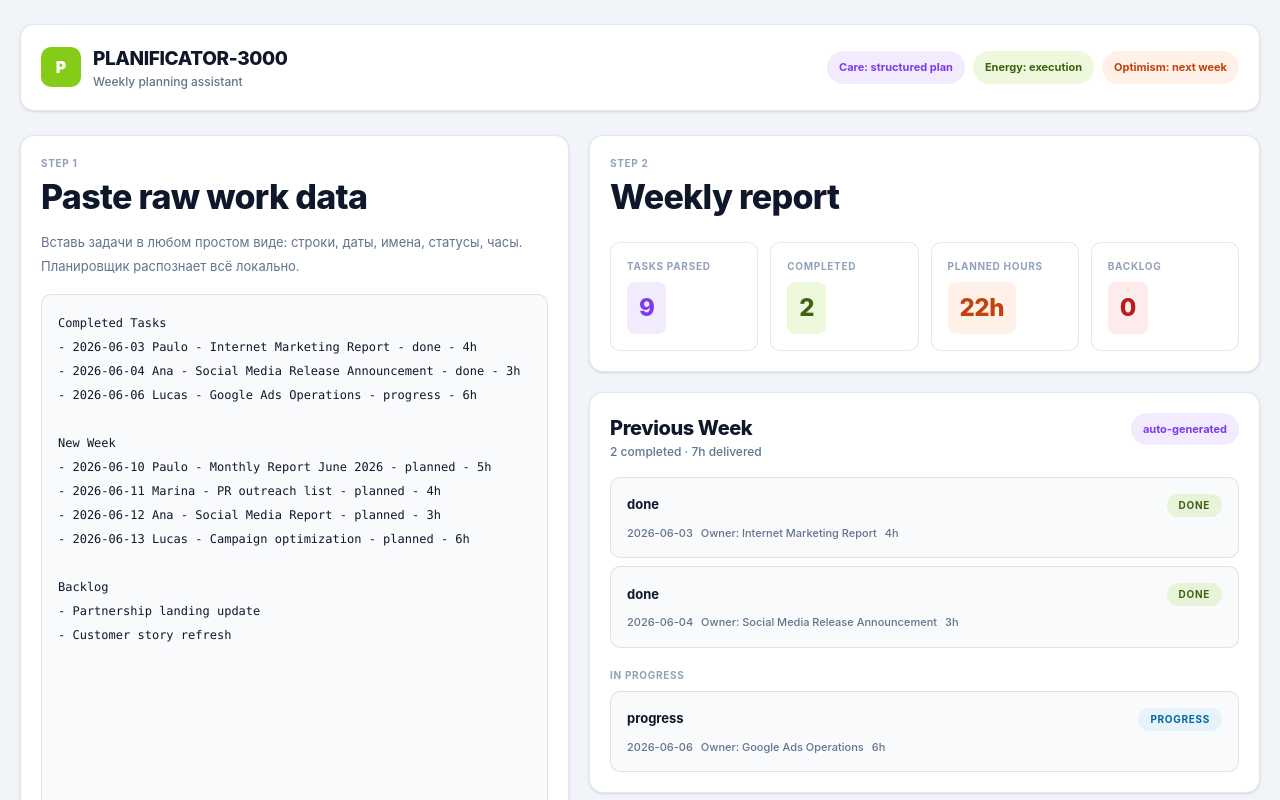
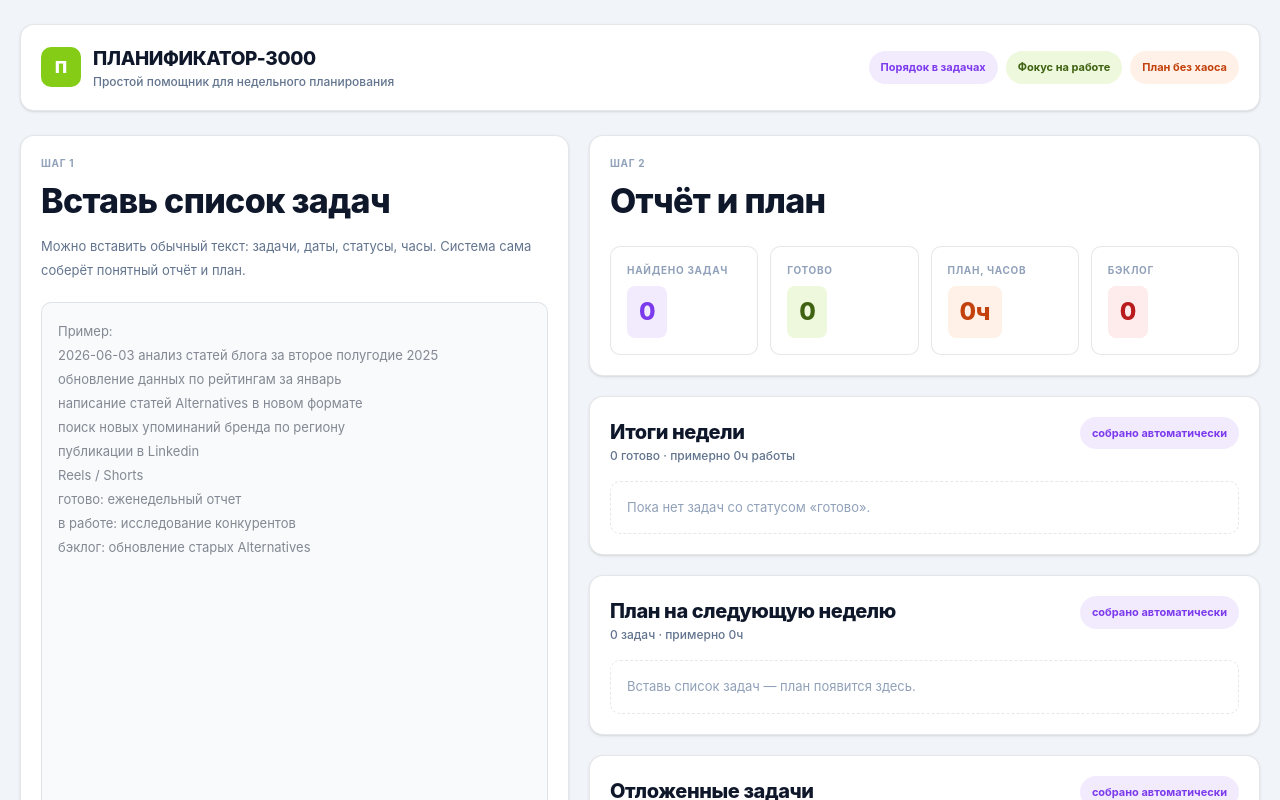
Before and after one commit to svetlohub/planificator3000, a Next.js app in the folder apps/web/: page / in a window 1280 px wide. Shown: the top 800 px of the page. Built offline with nearby package versions, Linux system fonts and the light colour scheme.

Commit message:
Localize production planning frontend

```diff
--- a/apps/web/app/page.tsx
+++ b/apps/web/app/page.tsx
@@ -1,163 +1,200 @@
+/* global navigator */
 "use client";
 
 import type { ReactNode } from "react";
 import { useMemo, useState } from "react";
 
+type TaskStatus = "done" | "progress" | "planned" | "backlog";
+
 type ParsedTask = {
   title: string;
   date?: string;
   owner?: string;
-  status: "done" | "progress" | "planned" | "backlog";
+  status: TaskStatus;
   estimate: number;
 };
 
-const demoText = `Completed Tasks
-- 2026-06-03 Paulo - Internet Marketing Report - done - 4h
-- 2026-06-04 Ana - Social Media Release Announcement - done - 3h
-- 2026-06-06 Lucas - Google Ads Operations - progress - 6h
+const placeholder = `Пример:
+2026-06-03 анализ статей блога за второе полугодие 2025
+обновление данных по рейтингам за январь
+написание статей Alternatives в новом формате
+поиск новых упоминаний бренда по региону
+публикации в Linkedin
+Reels / Shorts
+готово: еженедельный отчет
+в работе: исследование конкурентов
+бэклог: обновление старых Alternatives`;
 
-New Week
-- 2026-06-10 Paulo - Monthly Report June 2026 - planned - 5h
-- 2026-06-11 Marina - PR outreach list - planned - 4h
-- 2026-06-12 Ana - Social Media Report - planned - 3h
-- 2026-06-13 Lucas - Campaign optimization - planned - 6h
+function detectStatus(line: string, section: TaskStatus): TaskStatus {
+  const lower = line.toLowerCase();
 
-Backlog
-- Partnership landing update
-- Customer story refresh`;
+  if (lower.includes("готово") || lower.includes("сделано") || lower.includes("done") || lower.includes("completed")) {
+    return "done";
+  }
+
+  if (lower.includes("в работе") || lower.includes("делаю") || lower.includes("progress") || lower.includes("doing")) {
+    return "progress";
+  }
+
+  if (lower.includes("бэклог") || lower.includes("backlog") || lower.includes("потом") || lower.includes("отлож")) {
+    return "backlog";
+  }
+
+  return section;
+}
+
+function cleanTitle(line: string): string {
+  return line
+    .replace(/^[-*•]\s*/, "")
+    .replace(/^\d+\.\s*/, "")
+    .replace(/\b\d{4}-\d{2}-\d{2}\b/g, "")
+    .replace(/\b\d+(?:\.\d+)?\s*(h|ч|час|часа|часов)\b/gi, "")
+    .replace(/^(готово|сделано|в работе|бэклог|план|задача)\s*[:—-]\s*/i, "")
+    .replace(/\s+/g, " ")
+    .trim();
+}
 
 function parseTasks(raw: string): ParsedTask[] {
+  let currentSection: TaskStatus = "planned";
+
   return raw
     .split("\n")
     .map((line) => line.trim())
-    .filter((line) => line.startsWith("-") || line.startsWith("*"))
-    .map((line) => {
-      const clean = line.replace(/^[-*]\s*/, "");
-      const estimateMatch = clean.match(/(\d+(?:\.\d+)?)\s*h/i);
-      const dateMatch = clean.match(/\d{4}-\d{2}-\d{2}/);
-      const lower = clean.toLowerCase();
+    .filter(Boolean)
+    .flatMap((line) => {
+      const lower = line.toLowerCase();
 
-      const status =
-        lower.includes("done") || lower.includes("completed")
-          ? "done"
-          : lower.includes("progress") || lower.includes("doing")
-            ? "progress"
-            : lower.includes("backlog") || lower.includes("deferred")
-              ? "backlog"
-              : "planned";
+      if (["готово", "сделано", "прошлая неделя", "previous week", "completed tasks"].some((word) => lower.includes(word)) && line.length < 35) {
+        currentSection = "done";
+        return [];
+      }
 
-      const parts = clean.split(" - ").map((part) => part.trim());
+      if (["новая неделя", "план", "next week", "new week"].some((word) => lower.includes(word)) && line.length < 35) {
+        currentSection = "planned";
+        return [];
+      }
 
-      return {
-        title: parts.at(-2)?.match(/\d+h/i) ? parts.at(-3) || clean : parts.at(-2) || parts.at(-1) || clean,
-        date: dateMatch?.[0],
-        owner: parts.length >= 3 ? parts[1] : undefined,
-        status,
-        estimate: estimateMatch ? Number(estimateMatch[1]) : 2,
-      };
+      if (["бэклог", "backlog", "отложено"].some((word) => lower.includes(word)) && line.length < 35) {
+        currentSection = "backlog";
+        return [];
+      }
+
+      const date = line.match(/\d{4}-\d{2}-\d{2}/)?.[0];
+      const estimateMatch = line.match(/(\d+(?:\.\d+)?)\s*(h|ч|час|часа|часов)/i);
+      const title = cleanTitle(line);
+
+      if (!title || title.length < 3) {
+        return [];
+      }
+
+      return [
+        {
+          title,
+          date,
+          status: detectStatus(line, currentSection),
+          estimate: estimateMatch ? Number(estimateMatch[1]) : 2,
+        },
+      ];
     });
 }
 
-function groupByStatus(tasks: ParsedTask[], status: ParsedTask["status"]) {
+function byStatus(tasks: ParsedTask[], status: TaskStatus) {
   return tasks.filter((task) => task.status === status);
 }
 
 export default function HomePage() {
-  const [raw, setRaw] = useState(demoText);
+  const [raw, setRaw] = useState("");
 
   const tasks = useMemo(() => parseTasks(raw), [raw]);
-  const done = groupByStatus(tasks, "done");
-  const progress = groupByStatus(tasks, "progress");
-  const planned = groupByStatus(tasks, "planned");
-  const backlog = groupByStatus(tasks, "backlog");
+  const done = byStatus(tasks, "done");
+  const progress = byStatus(tasks, "progress");
+  const planned = byStatus(tasks, "planned");
+  const backlog = byStatus(tasks, "backlog");
 
   const plannedHours = planned.reduce((sum, task) => sum + task.estimate, 0);
-  const completedHours = done.reduce((sum, task) => sum + task.estimate, 0);
+  const doneHours = done.reduce((sum, task) => sum + task.estimate, 0);
 
   return (
     <main className="min-h-screen bg-[#F1F5F9] text-[#0F172A]">
       <section className="mx-auto max-w-7xl px-5 py-6">
-        <header className="mb-6 flex flex-col gap-4 rounded-[14px] border border-slate-900/10 bg-white p-5 shadow-sm md:flex-row md:items-center md:justify-between">
-          <div>
+        <header className="mb-6 rounded-[14px] border border-slate-900/10 bg-white p-5 shadow-sm">
+          <div className="flex flex-col gap-4 md:flex-row md:items-center md:justify-between">
             <div className="flex items-center gap-3">
-              <div className="grid size-10 place-items-center rounded-[10px] bg-[#84CC16] font-black text-white">
-                P
-              </div>
+              <div className="grid size-10 place-items-center rounded-[10px] bg-[#84CC16] font-black text-white">П</div>
               <div>
-                <p className="font-syne text-[19px] font-extrabold tracking-[-.02em]">PLANIFICATOR-3000</p>
-                <p className="text-xs font-medium text-slate-500">Weekly planning assistant</p>
+                <p className="text-[19px] font-extrabold tracking-[-.02em]">ПЛАНИФИКАТОР-3000</p>
+                <p className="text-xs font-medium text-slate-500">Простой помощник для недельного планирования</p>
               </div>
             </div>
-          </div>
 
-          <div className="flex flex-wrap gap-2 text-[11px] font-bold">
-            <span className="rounded-full bg-[#7C3AED]/10 px-3 py-2 text-[#7C3AED]">Care: structured plan</span>
-            <span className="rounded-full bg-[#84CC16]/15 px-3 py-2 text-[#3F6212]">Energy: execution</span>
-            <span className="rounded-full bg-[#F97316]/10 px-3 py-2 text-[#C2410C]">Optimism: next week</span>
+            <div className="flex flex-wrap gap-2 text-[11px] font-bold">
+              <span className="rounded-full bg-[#7C3AED]/10 px-3 py-2 text-[#7C3AED]">Порядок в задачах</span>
+              <span className="rounded-full bg-[#84CC16]/15 px-3 py-2 text-[#3F6212]">Фокус на работе</span>
+              <span className="rounded-full bg-[#F97316]/10 px-3 py-2 text-[#C2410C]">План без хаоса</span>
+            </div>
           </div>
         </header>
 
         <div className="grid gap-5 lg:grid-cols-[0.9fr_1.1fr]">
           <section className="rounded-[14px] border border-slate-900/10 bg-white p-5 shadow-sm">
-            <div className="mb-4">
-              <p className="text-[10px] font-bold uppercase tracking-[.7px] text-slate-400">Step 1</p>
-              <h1 className="font-syne text-[34px] font-extrabold tracking-[-.02em]">Paste raw work data</h1>
-              <p className="mt-2 text-[13px] leading-6 text-slate-500">
-                Вставь задачи в любом простом виде: строки, даты, имена, статусы, часы. Планировщик распознает всё локально.
-              </p>
-            </div>
+            <p className="text-[10px] font-bold uppercase tracking-[.7px] text-slate-400">Шаг 1</p>
+            <h1 className="mt-1 text-[34px] font-extrabold tracking-[-.02em]">Вставь список задач</h1>
+            <p className="mt-2 text-[13px] leading-6 text-slate-500">
+              Можно вставить обычный текст: задачи, даты, статусы, часы. Система сама соберёт понятный отчёт и план.
+            </p>
 
             <textarea
               value={raw}
               onChange={(event) => setRaw(event.target.value)}
-              className="min-h-[520px] w-full resize-none rounded-[10px] border border-slate-900/10 bg-slate-50 p-4 font-mono text-[12px] leading-6 outline-none transition focus:border-[#7C3AED] focus:bg-white focus:ring-4 focus:ring-[#7C3AED]/10"
+              placeholder={placeholder}
+              className="mt-5 min-h-[520px] w-full resize-none rounded-[10px] border border-slate-900/10 bg-slate-50 p-4 text-[13px] leading-6 outline-none transition focus:border-[#7C3AED] focus:bg-white focus:ring-4 focus:ring-[#7C3AED]/10"
             />
 
-            <div className="mt-4 flex gap-3">
-              <button
-                onClick={() => setRaw(demoText)}
-                className="rounded-[10px] bg-[#F97316] px-4 py-3 text-[13px] font-bold text-white shadow-sm transition hover:-translate-y-0.5 hover:shadow-lg"
-              >
-                Load demo
-              </button>
+            <div className="mt-4 flex flex-wrap gap-3">
               <button
                 onClick={() => setRaw("")}
                 className="rounded-[10px] border border-slate-900/10 bg-white px-4 py-3 text-[13px] font-bold transition hover:-translate-y-0.5"
               >
-                Clear
+                Очистить
+              </button>
+              <button
+                onClick={() => navigator.clipboard.writeText(raw)}
+                className="rounded-[10px] bg-[#F97316] px-4 py-3 text-[13px] font-bold text-white shadow-sm transition hover:-translate-y-0.5 hover:shadow-lg"
+              >
+                Скопировать исходник
               </button>
             </div>
           </section>
 
           <section className="space-y-5">
-            <div className="rounded-[14px] border border-slate-900/10 bg-white p-5 shadow-sm">
-              <p className="text-[10px] font-bold uppercase tracking-[.7px] text-slate-400">Step 2</p>
-              <h2 className="font-syne text-[34px] font-extrabold tracking-[-.02em]">Weekly report</h2>
+            <section className="rounded-[14px] border border-slate-900/10 bg-white p-5 shadow-sm">
+              <p className="text-[10px] font-bold uppercase tracking-[.7px] text-slate-400">Шаг 2</p>
+              <h2 className="mt-1 text-[34px] font-extrabold tracking-[-.02em]">Отчёт и план</h2>
 
               <div className="mt-5 grid gap-3 md:grid-cols-4">
-                <Metric label="Tasks parsed" value={tasks.length} tone="violet" />
-                <Metric label="Completed" value={done.length} tone="lime" />
-                <Metric label="Planned hours" value={`${plannedHours}h`} tone="orange" />
-                <Metric label="Backlog" value={backlog.length} tone="red" />
+                <Metric label="Найдено задач" value={tasks.length} tone="violet" />
+                <Metric label="Готово" value={done.length} tone="lime" />
+                <Metric label="План, часов" value={`${plannedHours}ч`} tone="orange" />
+                <Metric label="Бэклог" value={backlog.length} tone="red" />
               </div>
-            </div>
+            </section>
 
-            <ReportCard title="Previous Week" subtitle={`${done.length} completed · ${completedHours}h delivered`}>
-              {done.length ? done.map((task) => <TaskRow key={task.title} task={task} />) : <Empty text="No completed tasks detected." />}
+            <ReportCard title="Итоги недели" subtitle={`${done.length} готово · примерно ${doneHours}ч работы`}>
+              {done.length ? done.map((task) => <TaskRow key={task.title} task={task} />) : <Empty text="Пока нет задач со статусом «готово»." />}
               {progress.length ? (
                 <>
-                  <Divider label="In progress" />
+                  <Divider label="В работе" />
                   {progress.map((task) => <TaskRow key={task.title} task={task} />)}
                 </>
               ) : null}
             </ReportCard>
 
-            <ReportCard title="New Week Plan" subtitle={`${planned.length} planned · ${plannedHours}h estimated`}>
-              {planned.length ? planned.map((task) => <TaskRow key={task.title} task={task} />) : <Empty text="No planned tasks detected." />}
+            <ReportCard title="План на следующую неделю" subtitle={`${planned.length} задач · примерно ${plannedHours}ч`}>
+              {planned.length ? planned.map((task) => <TaskRow key={task.title} task={task} />) : <Empty text="Вставь список задач — план появится здесь." />}
             </ReportCard>
 
-            <ReportCard title="Backlog" subtitle={`${backlog.length} deferred tasks`}>
-              {backlog.length ? backlog.map((task) => <TaskRow key={task.title} task={task} />) : <Empty text="No backlog detected." />}
+            <ReportCard title="Отложенные задачи" subtitle={`${backlog.length} задач в бэклоге`}>
+              {backlog.length ? backlog.map((task) => <TaskRow key={task.title} task={task} />) : <Empty text="Отложенных задач не найдено." />}
             </ReportCard>
           </section>
         </div>
@@ -177,7 +214,7 @@ function Metric({ label, value, tone }: { label: string; value: string | number;
   return (
     <div className="rounded-[10px] border border-slate-900/10 bg-white p-4">
       <p className="text-[10px] font-bold uppercase tracking-[.7px] text-slate-400">{label}</p>
-      <p className={`mt-2 inline-flex rounded-[8px] px-3 py-2 font-syne text-[24px] font-extrabold tracking-[-.02em] ${tones[tone]}`}>
+      <p className={`mt-2 inline-flex rounded-[8px] px-3 py-2 text-[24px] font-extrabold tracking-[-.02em] ${tones[tone]}`}>
         {value}
       </p>
     </div>
@@ -189,10 +226,10 @@ function ReportCard({ title, subtitle, children }: { title: string; subtitle: st
     <section className="rounded-[14px] border border-slate-900/10 bg-white p-5 shadow-sm">
       <div className="mb-4 flex items-start justify-between gap-4">
         <div>
-          <h3 className="font-syne text-[20px] font-extrabold tracking-[-.02em]">{title}</h3>
+          <h3 className="text-[20px] font-extrabold tracking-[-.02em]">{title}</h3>
           <p className="text-[12px] font-medium text-slate-500">{subtitle}</p>
         </div>
-        <span className="rounded-full bg-[#7C3AED]/10 px-3 py-2 text-[11px] font-bold text-[#7C3AED]">auto-generated</span>
+        <span className="rounded-full bg-[#7C3AED]/10 px-3 py-2 text-[11px] font-bold text-[#7C3AED]">собрано автоматически</span>
       </div>
       <div className="space-y-2">{children}</div>
     </section>
@@ -207,18 +244,24 @@ function TaskRow({ task }: { task: ParsedTask }) {
     backlog: "bg-[#F97316]/10 text-[#C2410C]",
   };
 
+  const labels = {
+    done: "готово",
+    progress: "в работе",
+    planned: "в план",
+    backlog: "бэклог",
+  };
+
   return (
     <div className="rounded-[10px] border border-slate-900/10 bg-slate-50 p-4 transition hover:-translate-y-0.5 hover:bg-white hover:shadow-md">
       <div className="flex flex-wrap items-center justify-between gap-3">
         <p className="text-[13px] font-bold">{task.title}</p>
         <span className={`rounded-full px-3 py-1 text-[10px] font-bold uppercase tracking-[.7px] ${colors[task.status]}`}>
-          {task.status}
+          {labels[task.status]}
         </span>
       </div>
       <div className="mt-2 flex flex-wrap gap-2 text-[11px] font-medium text-slate-500">
         {task.date ? <span>{task.date}</span> : null}
-        {task.owner ? <span>Owner: {task.owner}</span> : null}
-        <span>{task.estimate}h</span>
+        <span>{task.estimate}ч</span>
       </div>
     </div>
   );
```
